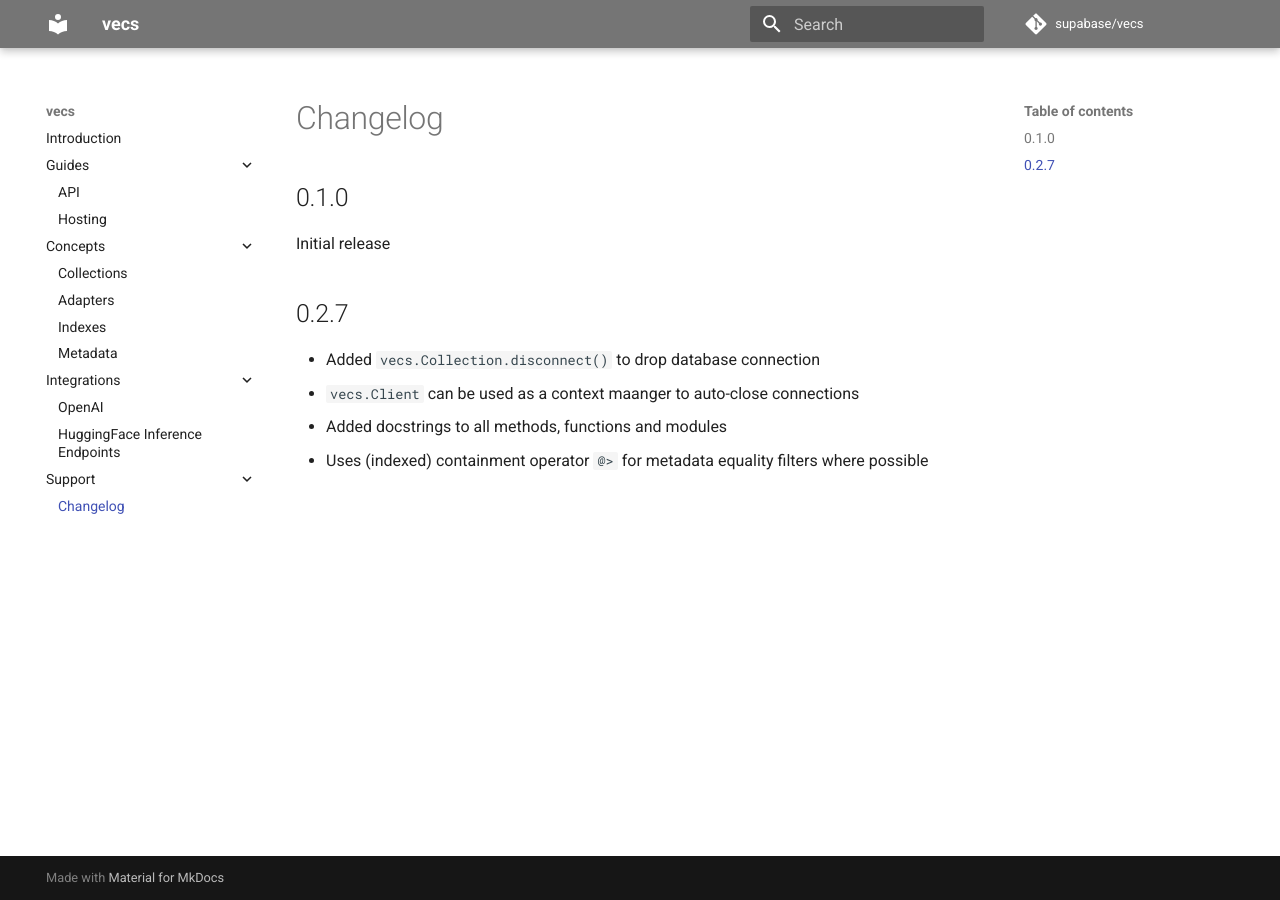
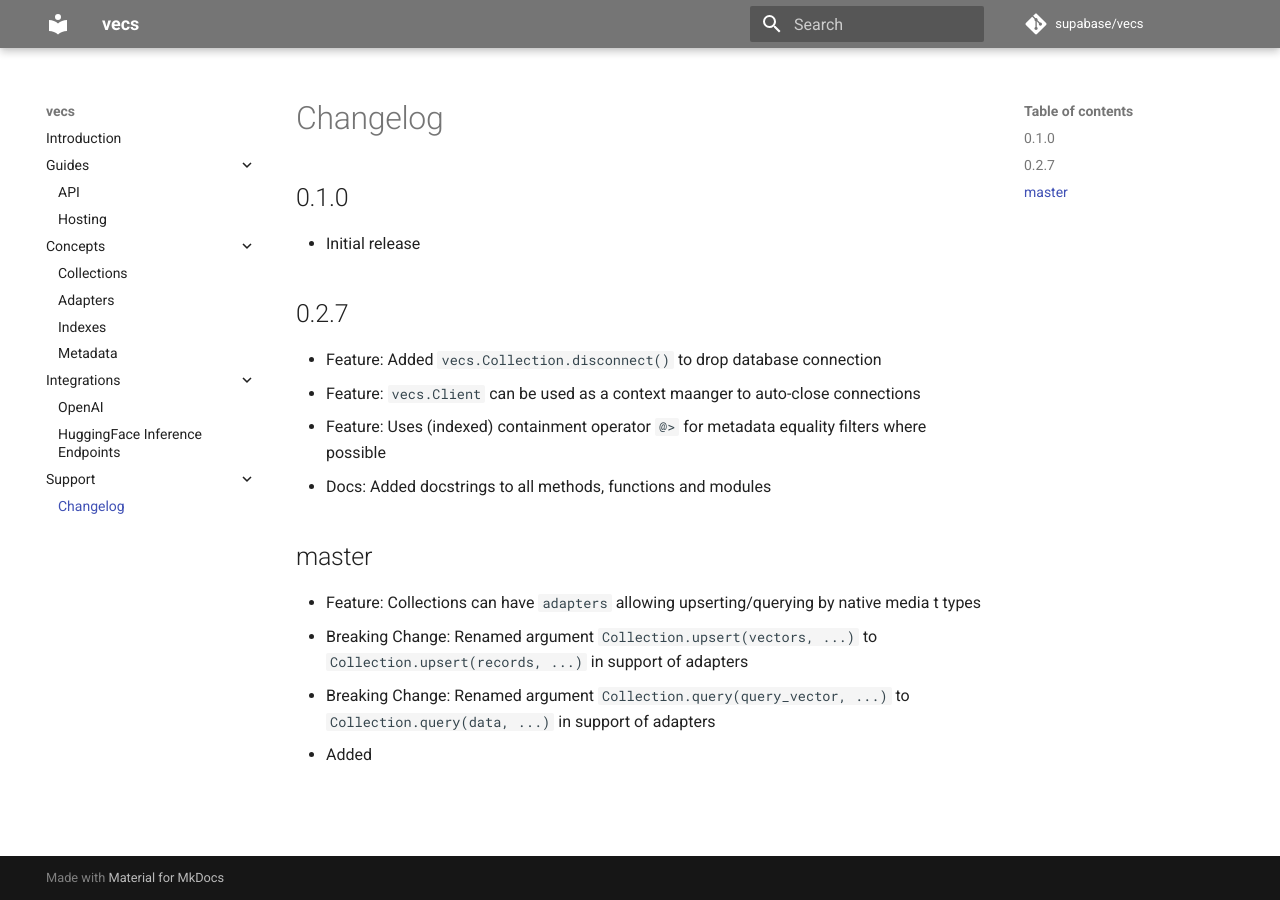
Before and after one commit to supabase/vecs, an MkDocs documentation site: the page built from docs/support_changelog.md, in a window 1280 px wide. Built offline with MkDocs 1.6.1 and Material for MkDocs 9.7.7, drawn with Linux system fonts in a browser that asks for light colours; comment, search, counter and statistics services are not loaded.

Commit message:
rename query: query_vector -> data; upsert: vectors -> records

```diff
--- a/docs/support_changelog.md
+++ b/docs/support_changelog.md
@@ -3,11 +3,18 @@
 
 ## 0.1.0
 
-Initial release
+- Initial release
 
 ## 0.2.7
 
-- Added `vecs.Collection.disconnect()` to drop database connection
-- `vecs.Client` can be used as a context maanger to auto-close connections
-- Added docstrings to all methods, functions and modules
-- Uses (indexed) containment operator `@>` for metadata equality filters where possible
+- Feature: Added `vecs.Collection.disconnect()` to drop database connection
+- Feature: `vecs.Client` can be used as a context maanger to auto-close connections
+- Feature: Uses (indexed) containment operator `@>` for metadata equality filters where possible
+- Docs: Added docstrings to all methods, functions and modules
+
+## master
+
+- Feature: Collections can have `adapters` allowing upserting/querying by native media t types
+- Breaking Change: Renamed argument `Collection.upsert(vectors, ...)` to `Collection.upsert(records, ...)` in support of adapters
+- Breaking Change: Renamed argument `Collection.query(query_vector, ...)` to `Collection.query(data, ...)` in support of adapters
+- Added
```
Also changed, not shown: docs/api.md (+3 -3 lines), docs/index.md (+2 -2 lines), docs/integrations_huggingface_inference_endpoints.md (+2 -2 lines), docs/integrations_openai.md (+2 -2 lines), 2 other files.
